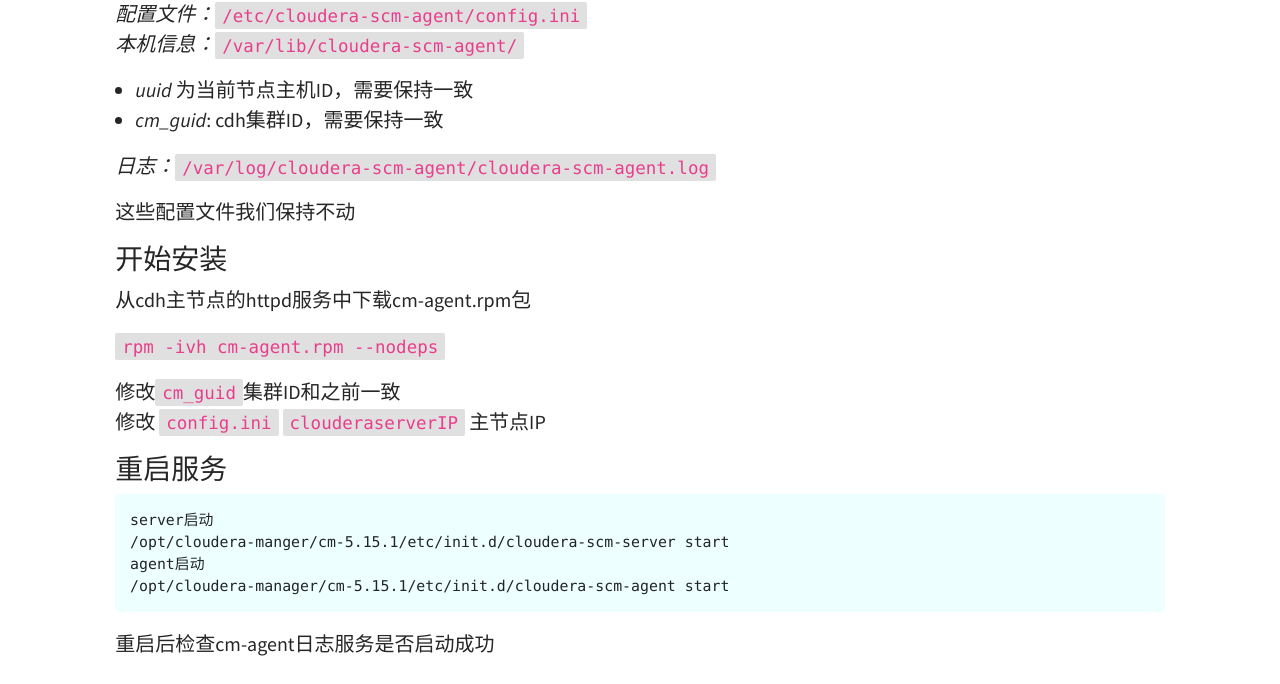
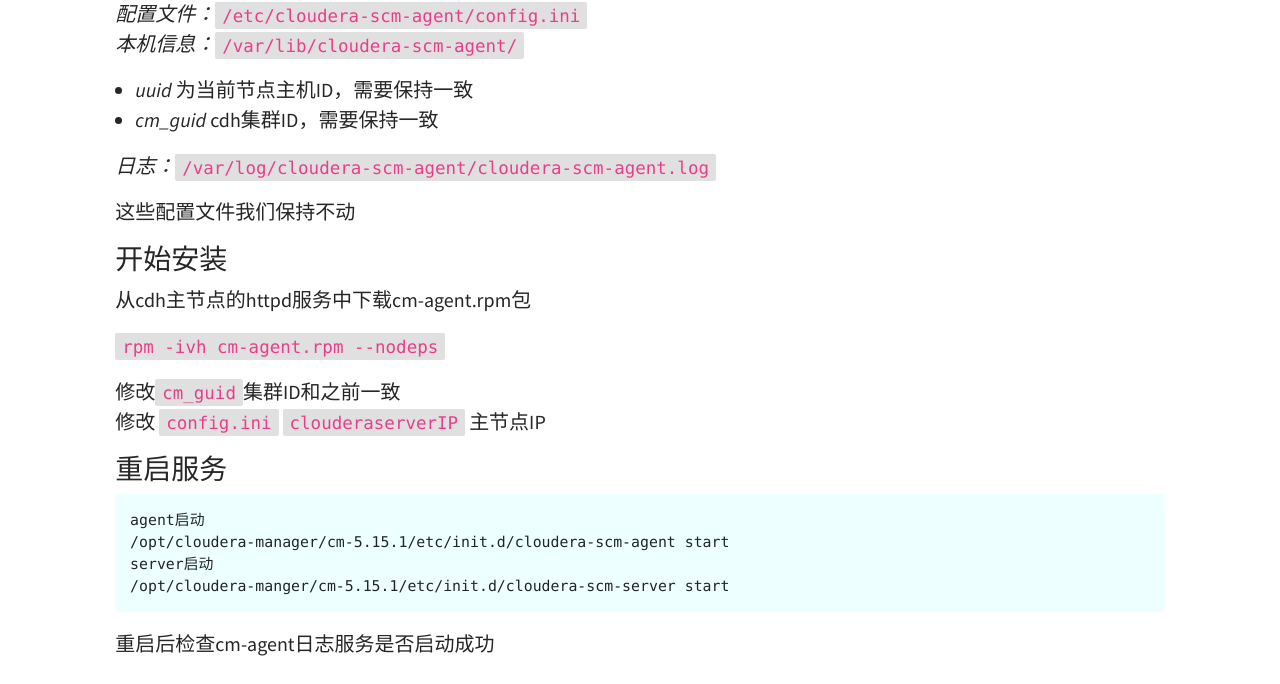
Before and after one commit to wa11ee/wa11ee.github.io, a Jekyll site: the page built from _posts/2019-04-23-CDH-cm-agent-安装.md, in a window 1280 px wide. Shown: the part 522-1206 px from the top of the page. Built offline with Jekyll 4.4.1, drawn with Linux system fonts in a browser that asks for light colours.

Commit message:
增加博客

````diff
--- a/_posts/2019-04-23-CDH-cm-agent-安装.md
+++ b/_posts/2019-04-23-CDH-cm-agent-安装.md
@@ -20,7 +20,7 @@ tags: [大数据]
 *配置文件：*`/etc/cloudera-scm-agent/config.ini`
 *本机信息：*`/var/lib/cloudera-scm-agent/`
 * *uuid* 为当前节点主机ID，需要保持一致
-* *cm_guid*: cdh集群ID，需要保持一致
+* *cm_guid* cdh集群ID，需要保持一致
 
 *日志：*`/var/log/cloudera-scm-agent/cloudera-scm-agent.log`
 
@@ -38,9 +38,9 @@ tags: [大数据]
 ### 重启服务
 
 ```
+agent启动
+/opt/cloudera-manager/cm-5.15.1/etc/init.d/cloudera-scm-agent start
 server启动
 /opt/cloudera-manger/cm-5.15.1/etc/init.d/cloudera-scm-server start
-agent启动
-/opt/cloudera-manager/cm-5.15.1/etc/init.d/cloudera-scm-agent start
 ```
 重启后检查cm-agent日志服务是否启动成功
````
